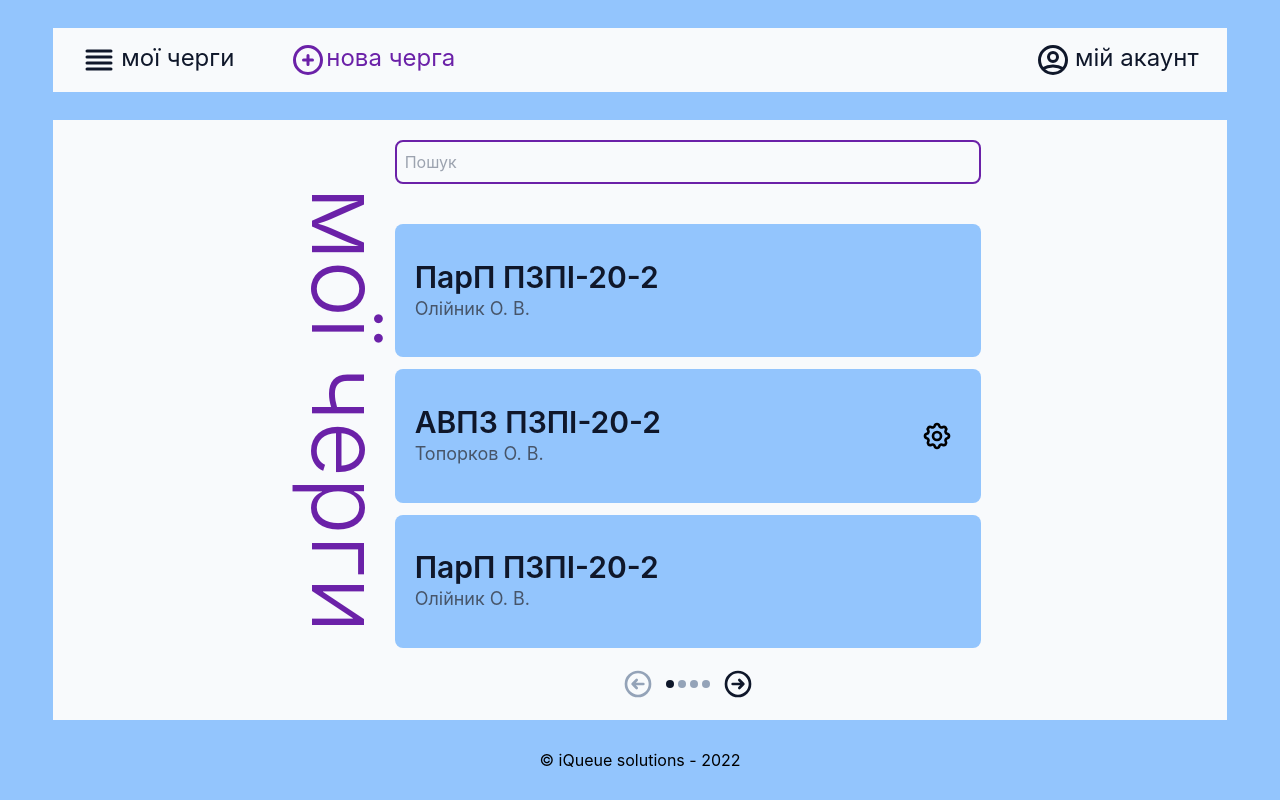
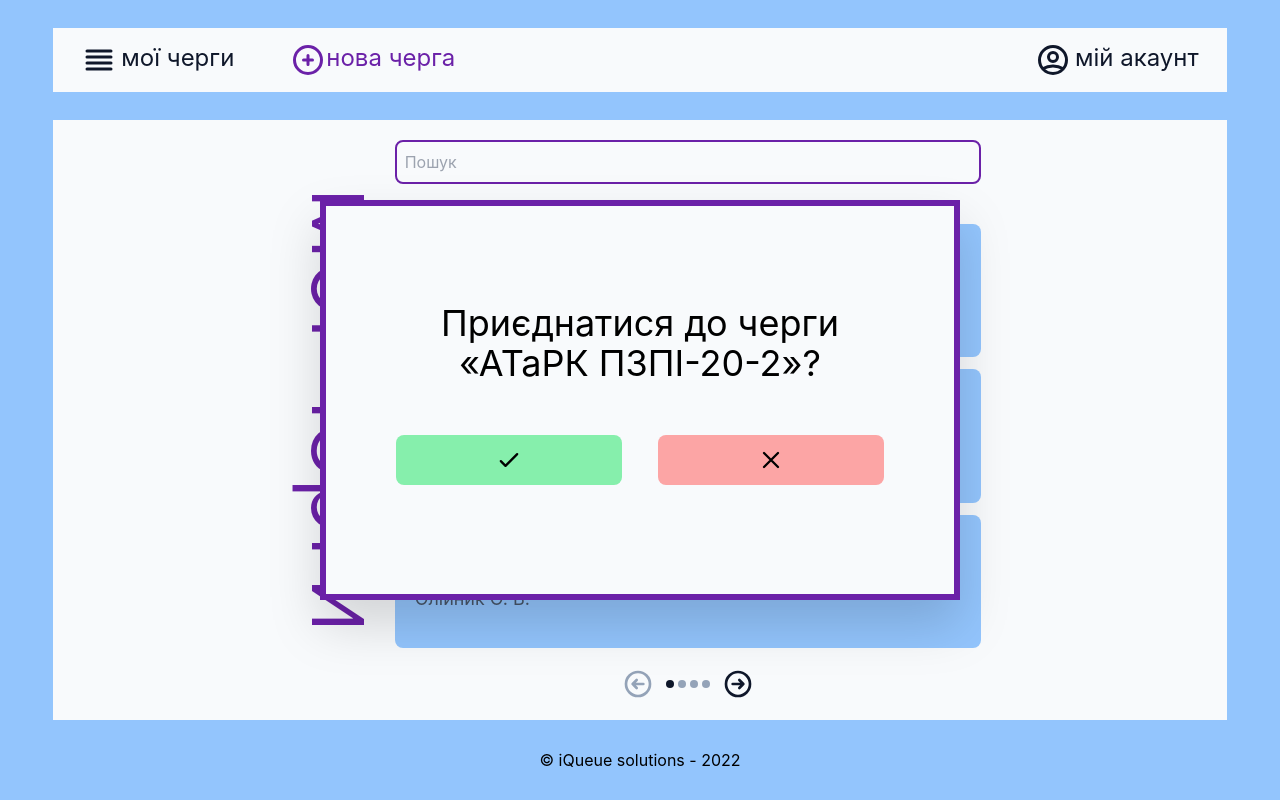
Before and after one commit to iQueue-solutions/iQueue-front, a Next.js app: page / in a window 1280 px wide. Built offline with nearby package versions, Linux system fonts and the light colour scheme.

Commit message:
Confirm pop-up

```diff
--- a/components/Button.jsx
+++ b/components/Button.jsx
@@ -1,4 +1,4 @@
-import styles from "./Button.module.css";
+import styles from "../styles/Button.module.css";
 
 export const Button = ({ color, variant, onClick, icon, children }) => {
  return (
--- /dev/null
+++ b/components/ConfirmBox.jsx
@@ -0,0 +1,16 @@
+import { CheckIcon, XIcon } from "@heroicons/react/outline";
+export const ConfirmBox = ({ queueName }) => {
+ return (
+  <div className="flex flex-col items-center justify-center md:h-[50vh] md:w-[50vw] h-[30vh] w-[70vh] border-[6px] border-purple-800 absolute top-[50%] left-[50%] translate-x-[-50%] translate-y-[-50%] bg-slate-50 drop-shadow-2xl">
+   <div className="w-10/12 text-center text-2xl md:text-4xl md:mb-10 mb:5">{`Приєднатися до черги «${queueName}»?`}</div>
+   <div className="flex w-10/12 justify-around">
+    <button className="m-3 lg:px-24 md:py-2 px-10 py-1 rounded-lg bg-green-300 transition border-[3px] border-transparent hover:border-green-500">
+     <CheckIcon className="w-7" />
+    </button>
+    <button className="m-3 lg:px-24 md:py-2 px-10 py-1 rounded-lg bg-red-300 transition border-[3px] border-transparent hover:border-red-500">
+     <XIcon className="w-7" />
+    </button>
+   </div>
+  </div>
+ );
+};
--- a/components/CreateQueueHeading.jsx
+++ b/components/CreateQueueHeading.jsx
@@ -3,8 +3,10 @@ import { Heading } from "./Heading";
 export const CreateQueueHeading = ({ children, icon }) => {
  return (
   <div className=" text-purple-800 md:mt-1">
-   <button className="md:hidden absolute hover:text-purple-400">{icon}</button>
-   <Heading className="text-cente">{children}</Heading>
+   <button className="md:hidden absolute hover:text-purple-400 left-[9%] top-[7%]">
+    {icon}
+   </button>
+   <Heading className="text-center">{children}</Heading>
   </div>
  );
 };
--- a/pages/create-queue.js
+++ b/pages/create-queue.js
@@ -1,5 +1,4 @@
 import {CreateQueueHeading} from '../components/CreateQueueHeading';
-import {Heading} from '../components/Heading';
 import {Button} from '../components/Button';
 import { QueueCreationForm} from '../components/QueueCreationForm';
 import {DropdownInput} from '../components/DropdownInput'
@@ -8,7 +7,7 @@ import {ChevronRightIcon, ArrowSmLeftIcon} from "@heroicons/react/outline";
 const CreateQueue = () => (
 
     <div className='w-full flex flex-col md:flex-row items-center justify-center'>
-    <Heading>Нова черга</Heading>
+    <CreateQueueHeading icon={<ArrowSmLeftIcon className='w-8' />}>Нова черга</CreateQueueHeading>
     <div className='flex flex-col w-10/12 md:w-1/3'>
     <QueueCreationForm />
     <DropdownInput title="Кількість учасників - " />
--- a/pages/index.js
+++ b/pages/index.js
@@ -1,3 +1,4 @@
+import { ConfirmBox } from "../components/ConfirmBox";
 import { Heading } from "../components/Heading";
 import { Input } from "../components/Input";
 import { PageSwitcher } from "../components/PageSwitcher";
@@ -6,6 +7,7 @@ import { Queue } from "../components/Queue";
 export default function Home() {
   return (
     <div className="flex flex-col">
+      <ConfirmBox queueName='АТаРК ПЗПІ-20-2' />
       <div className="w-full flex flex-col md:flex-row items-center justify-center">
       <Heading>Мої черги</Heading>
       <div className="w-10/12 md:w-1/2 mt-5">
```
Also changed, not shown: components/Heading.module.css (deleted, +0 -7 lines), styles/Button.module.css (renamed from components/Button.module.css).
